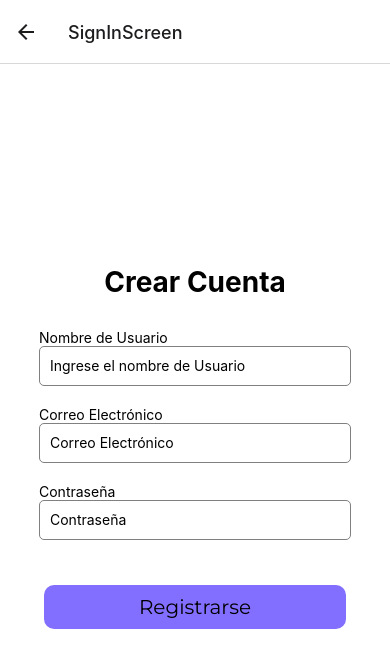
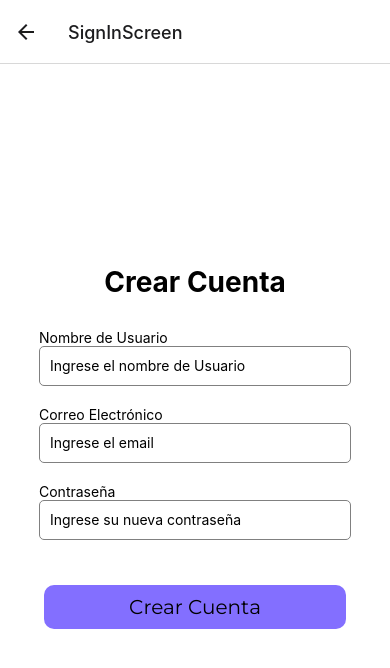
Before and after one commit to AreMunoz/Dispensador-de-Pastillas-con-React, a React Native app: screen /SignInScreen in a window 390 px wide. Shown: the top 668 px of the page. Built offline with nearby package versions, Linux system fonts and the light colour scheme.

Commit message:
conectando servicios de Azure

```diff
--- a/screens/FormScreenCrearPM.tsx
+++ b/screens/FormScreenCrearPM.tsx
@@ -190,8 +190,30 @@ const FormScreenCrearPM = ({ navigation, route }: FormScreenCrearPMProps) => {
             name="fechaInicio"
             defaultValue=""
           />
+          <Text>Fecha de fin:</Text>
+          <Controller
+            control={control}
+            rules={{ required: { value: true, message: "Campo requerido" } }}
+            render={({ field: { onChange, onBlur, value } }) => (
+              <>
+                <TextInput
+                  style={styles.input}
+                  value={value}
+                  onBlur={() => { onBlur(); handleFieldTouched('fechaFin') }}
+                  onChangeText={onChange}
+                  placeholder="Fecha en la que termina el plan de consumo"
+                  keyboardType="numeric"
+                />
+                {touchedFields.fechaInicio && !value && <Text style={styles.errorText}>Campo incompleto</Text>}
+              </>
+
+            )}
+            name="fechaInicio"
+            defaultValue=""
+          />
         </View>
-        <DatePickerForm />
+
+
 
         <TouchableOpacity
           style={[styles.button, styles.buttonCrearPC]}
--- a/screens/SignInScreen.tsx
+++ b/screens/SignInScreen.tsx
@@ -1,26 +1,48 @@
-import React from 'react';
-import { View, Text, TextInput, Button, TouchableOpacity } from 'react-native';
-import { useForm, Controller } from 'react-hook-form';
-import { RootStackParamList } from '../routes';
-import { StackScreenProps } from '@react-navigation/stack';
-import { StyleSheet } from 'react-native';
-import { AntDesign } from '@expo/vector-icons';
-import colors from './src/colors';
+import React from "react";
+import { View, Text, TextInput, TouchableOpacity, Alert, StyleSheet } from "react-native";
+import { useForm, Controller, SubmitHandler } from "react-hook-form";
+import { RootStackParamList } from "../routes";
+import { StackScreenProps } from "@react-navigation/stack";
+import colors from "./src/colors";
+import { useCreateUsuario } from "./metodos/serviceAPI";
 
-interface FormData {
-  username: string;
+type FormData = {
+  correo: string;
+  nombreUsuario: string;
   password: string;
-  email: string;
-}
+};
 
-type SignInScreenProps = StackScreenProps<RootStackParamList, 'SignInScreen'>;
+type SignInScreenProps = StackScreenProps<RootStackParamList, "SignInScreen">;
 
 const SignInScreen = ({ navigation }: SignInScreenProps) => {
-  const { control, handleSubmit } = useForm<FormData>();
+  const { mutateAsync} = useCreateUsuario();
+  const { control, handleSubmit, trigger } = useForm<FormData>({
+    defaultValues: {
+      correo: "",
+      nombreUsuario: "",
+      password: "",
+    },
+  });
 
-  const onSubmit = (data: FormData) => {
-    // Aquí puedes realizar acciones con los datos del formulario, como enviarlos a tu backend para registro, etc.
-    navigation.navigate('HomeScreen');
+  const onSubmit: SubmitHandler<FormData> = async (data) => {
+    const isValid = await trigger();
+    if (isValid) {
+      try {
+        await mutateAsync({
+          correo: data.correo,
+          nombreUsuario: data.nombreUsuario,
+          password: data.password,
+        });
+        Alert.alert(
+          "Usuario creado correctamente en el servidor",
+        );
+      } catch (error) {
+        console.error(error);
+        Alert.alert("Error al crear el usuario");
+      }
+    } else {
+      Alert.alert("Por favor, complete todos los campos del formulario.");
+    }
   };
 
   return (
@@ -30,93 +52,96 @@ const SignInScreen = ({ navigation }: SignInScreenProps) => {
         <Text>Nombre de Usuario</Text>
         <Controller
           control={control}
+          rules={{ required: true }}
           render={({ field: { onChange, onBlur, value } }) => (
             <TextInput
               style={styles.input}
+              placeholder="Ingrese el nombre de Usuario"
+              keyboardType="default"
               onBlur={onBlur}
               onChangeText={onChange}
               value={value}
-              placeholder="Ingrese el nombre de Usuario"
-
             />
           )}
-          name="username"
-          rules={{ required: true }}
+          name="nombreUsuario"
         />
-
 
         <Text>Correo Electrónico</Text>
         <Controller
           control={control}
-          render={({ field }) => (
+          rules={{ required: true }}
+          render={({ field: { onChange, onBlur, value } }) => (
             <TextInput
-              {...field}
               style={styles.input}
-              placeholder="Correo Electrónico"
-
+              placeholder="Ingrese el email"
+              keyboardType="email-address"
+              onBlur={onBlur}
+              onChangeText={onChange}
+              value={value}
             />
           )}
-          name="email"
-          rules={{ required: true }}
+          name="correo"
         />
-
 
         <Text>Contraseña</Text>
         <Controller
           control={control}
-          render={({ field }) => (
+          rules={{ required: true }}
+          render={({ field: { onChange, onBlur, value } }) => (
             <TextInput
-
-              {...field}
-              placeholder="Contraseña"
+              style={styles.input}
+              placeholder="Ingrese su nueva contraseña"
               secureTextEntry
-              style={styles.input}
+              onBlur={onBlur}
+              onChangeText={onChange}
+              value={value}
             />
           )}
           name="password"
-          rules={{ required: true }}
         />
         <View style={{ marginTop: 20 }}>
-          <TouchableOpacity style={[styles.button, styles.color1Button]} onPress={handleSubmit(onSubmit)}>
-            <Text style={styles.buttonText}>Registrarse</Text>
+          <TouchableOpacity
+            style={[styles.button, styles.color1Button]}
+            onPress={handleSubmit(onSubmit)}
+
+
+          >
+            <Text style={styles.buttonText}>Crear Cuenta</Text>
           </TouchableOpacity>
         </View>
-
-
       </View>
     </View>
   );
 };
 
-
 const styles = StyleSheet.create({
   container: {
     flex: 1,
-    justifyContent: 'center',
-    alignItems: 'center',
-    backgroundColor: 'white',
+    justifyContent: "center",
+    alignItems: "center",
+    backgroundColor: "white",
   },
   title: {
     fontSize: 28,
-    fontWeight: 'bold',
+    fontWeight: "bold",
     marginBottom: 20,
   },
   formContainer: {
-    width: '80%',
+    width: "80%",
     margin: 10,
   },
   input: {
     height: 40,
-    borderColor: 'gray',
+    borderColor: "gray",
     borderWidth: 1,
     borderRadius: 5,
     marginBottom: 20,
     paddingHorizontal: 10,
-    width: '100%',
+    width: "100%",
   },
   buttonText: {
-    color: 'black',
-    textAlign: 'center',
+    color: "black",
+    textAlign: "center",
     fontSize: 20,
     fontFamily: "Montserrat-Regular",
   },
@@ -124,10 +149,10 @@ const styles = StyleSheet.create({
     padding: 10,
     margin: 5,
     borderRadius: 10,
-    width: 'auto',
-    flexDirection: 'row',
-    justifyContent: 'center',
-    alignItems: 'center',
+    width: "auto",
+    flexDirection: "row",
+    justifyContent: "center",
+    alignItems: "center",
     gap: 12,
   },
   color1Button: {
@@ -136,8 +161,6 @@ const styles = StyleSheet.create({
   color2Button: {
     backgroundColor: colors.Blue.cyan,
   },
-
 });
 
-
 export default SignInScreen;
--- /dev/null
+++ b/screens/metodos/serviceAPI.tsx
@@ -0,0 +1,39 @@
+import {useQuery, useMutation} from "@tanstack/react-query";
+import {API} from "../services/const";
+
+//POST Usuarios
+export type usuarios = {
+    correo: string;
+    nombreUsuario: string;
+    password: string;
+};
+
+export const postUsuarios = async (CreateUsuario: usuarios) => {
+    try {
+        const {data} = await API.post(
+            "/usuarios/registrar",
+            CreateUsuario
+        );
+        return data;
+    } catch (error) {
+        console.error(error);
+    }
+};
+
+//mutation for a new user
+export const useCreateUsuario = () => {
+    return useMutation({
+        mutationKey: ["usuarios"],
+        mutationFn: postUsuarios,
+    });
+};
+
+//POST Plan de Consumo
+export type planesDeConsumo = {
+    siguienteDosis: string; //fecha de inicio
+    ultimaDosis: string; //fecha de fin
+    dosisEnPastillas: string;
+    nombreDeMedicamento: string;
+    frecuencia: string;
+    numCabina: string;
+};
--- a/screens/metodosService.tsx
+++ b/screens/metodosService.tsx
@@ -122,7 +122,7 @@ export const useDeletePlanConsumo = () => {
 
 
 
-
+/**
 //plan de consumo programado
 //plan de consumo bajo Demanda GET
 export type PlanDeConsumoProgramadoResponse = {
@@ -219,3 +219,4 @@ export const useGetDispensadores = () => {
     initialData: [],
   });
 }
+*/
--- a/screens/services/const.tsx
+++ b/screens/services/const.tsx
@@ -1,6 +1,6 @@
 import axios from "axios";
 
-export const API_URL = "http://192.168.150.157:8080";
+export const API_URL = "https://20.83.162.105:8080";
 
 export const API = axios.create({
   baseURL: API_URL,
```
Also changed, not shown: screens/metodos/historial_PC_Dispensado.tsx (deleted).
